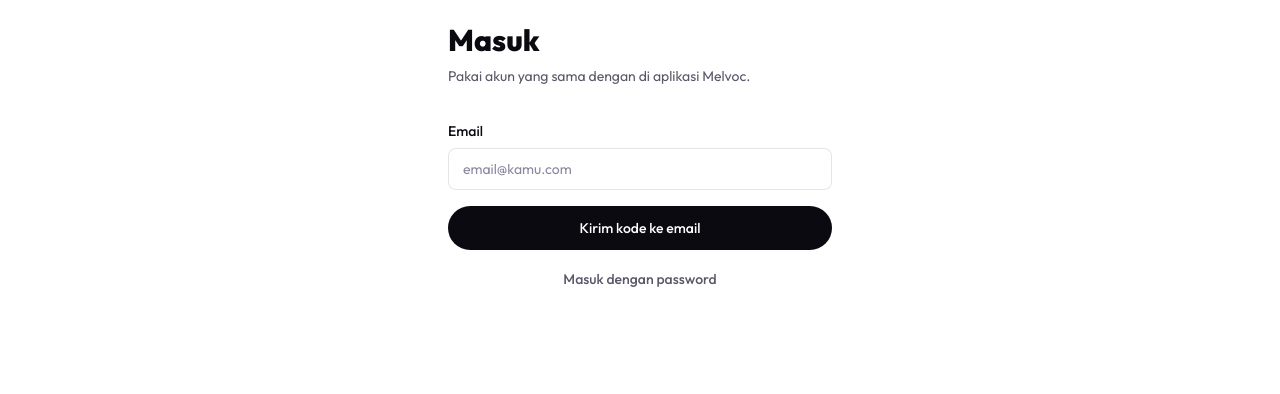
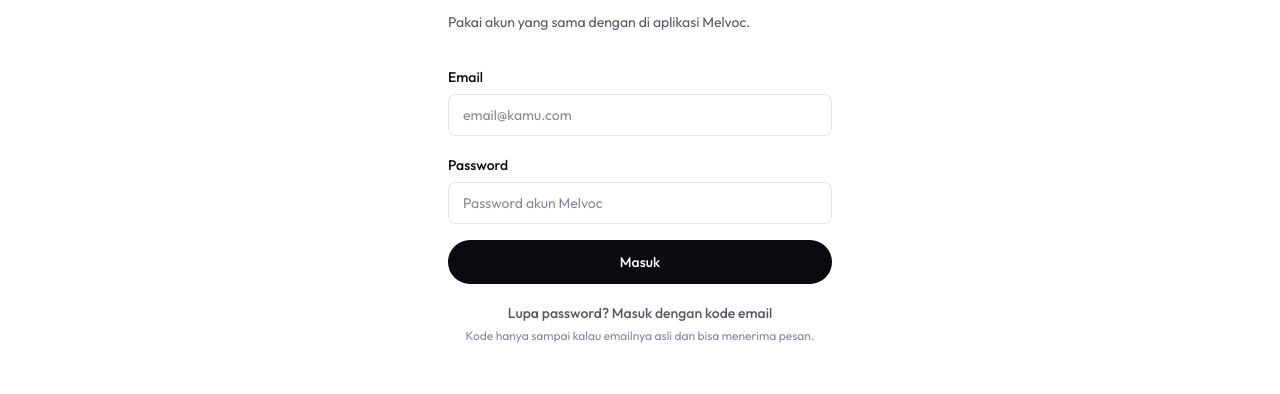
Before and after one commit to xe986232-ai/melvoclandingpage, a Next.js app: page /masuk in a window 1280 px wide. Shown: the part 185-579 px from the top of the page. Built offline with nearby package versions, Linux system fonts and the light colour scheme; no server answers; a web font is replaced by a local one.

Commit message:
Login: password jadi default, kode email sebagai alternatif
Co-Authored-By: Claude Sonnet 5.5 <noreply@anthropic.com>
Claude-Session: https://claude.ai/code/session_01T97zXiEwa3vGhAYLB3LtDK

```diff
--- a/components/LoginForm.jsx
+++ b/components/LoginForm.jsx
@@ -41,7 +41,7 @@ export default function LoginForm() {
   const router = useRouter();
   const params = useSearchParams();
 
-  const [mode, setMode] = useState("otp"); // "otp" | "password"
+  const [mode, setMode] = useState("password"); // "otp" | "password"
   const [step, setStep] = useState("email"); // khusus mode otp: "email" | "code"
   const [email, setEmail] = useState("");
   const [password, setPassword] = useState("");
@@ -195,6 +195,9 @@ export default function LoginForm() {
           <button type="button" onClick={() => switchMode("otp")} className={linkBtn}>
             Lupa password? Masuk dengan kode email
           </button>
+          <p className="mt-1 text-xs text-ink-dim">
+            Kode hanya sampai kalau emailnya asli dan bisa menerima pesan.
+          </p>
         </div>
       </form>
     );
```
